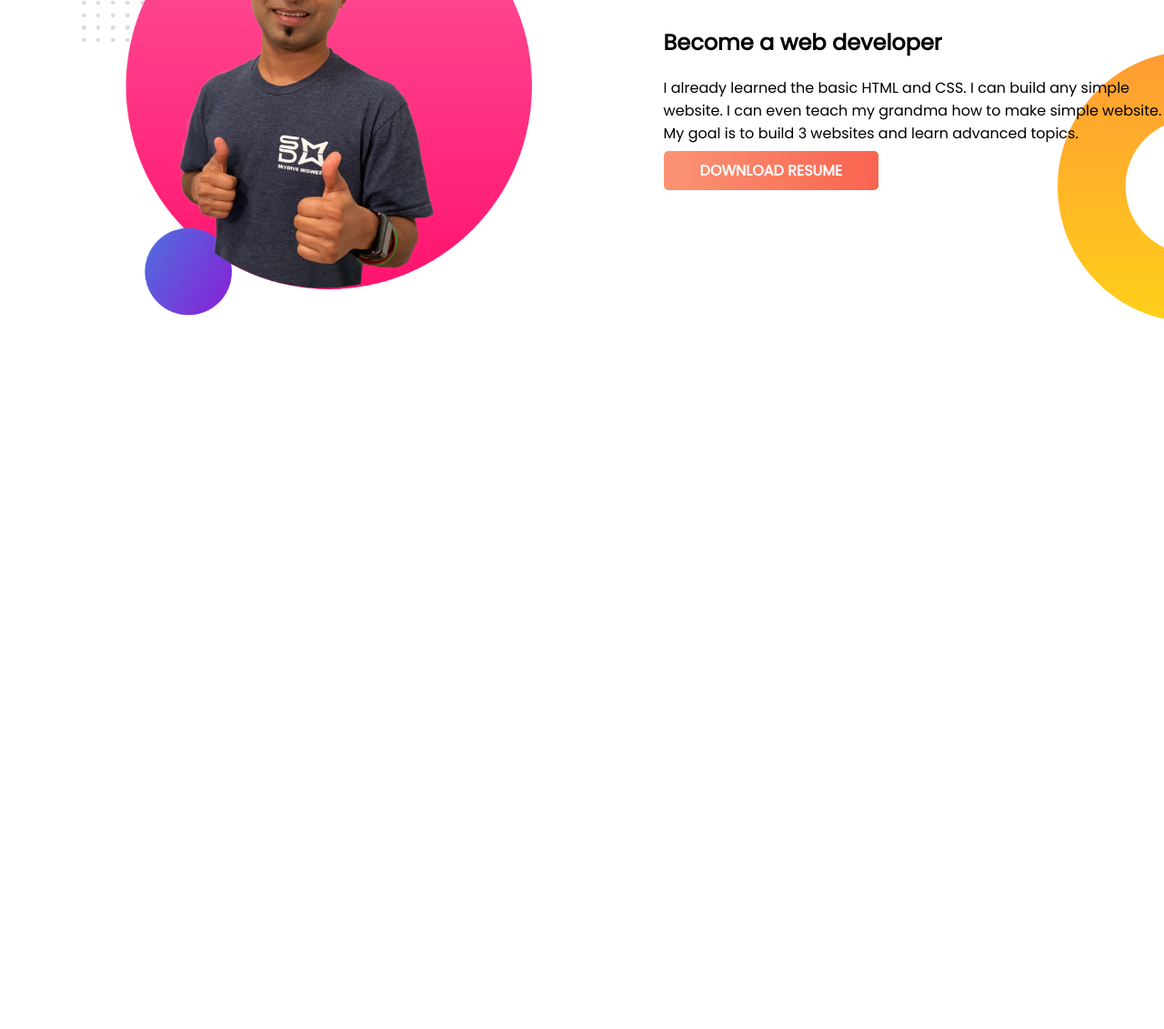
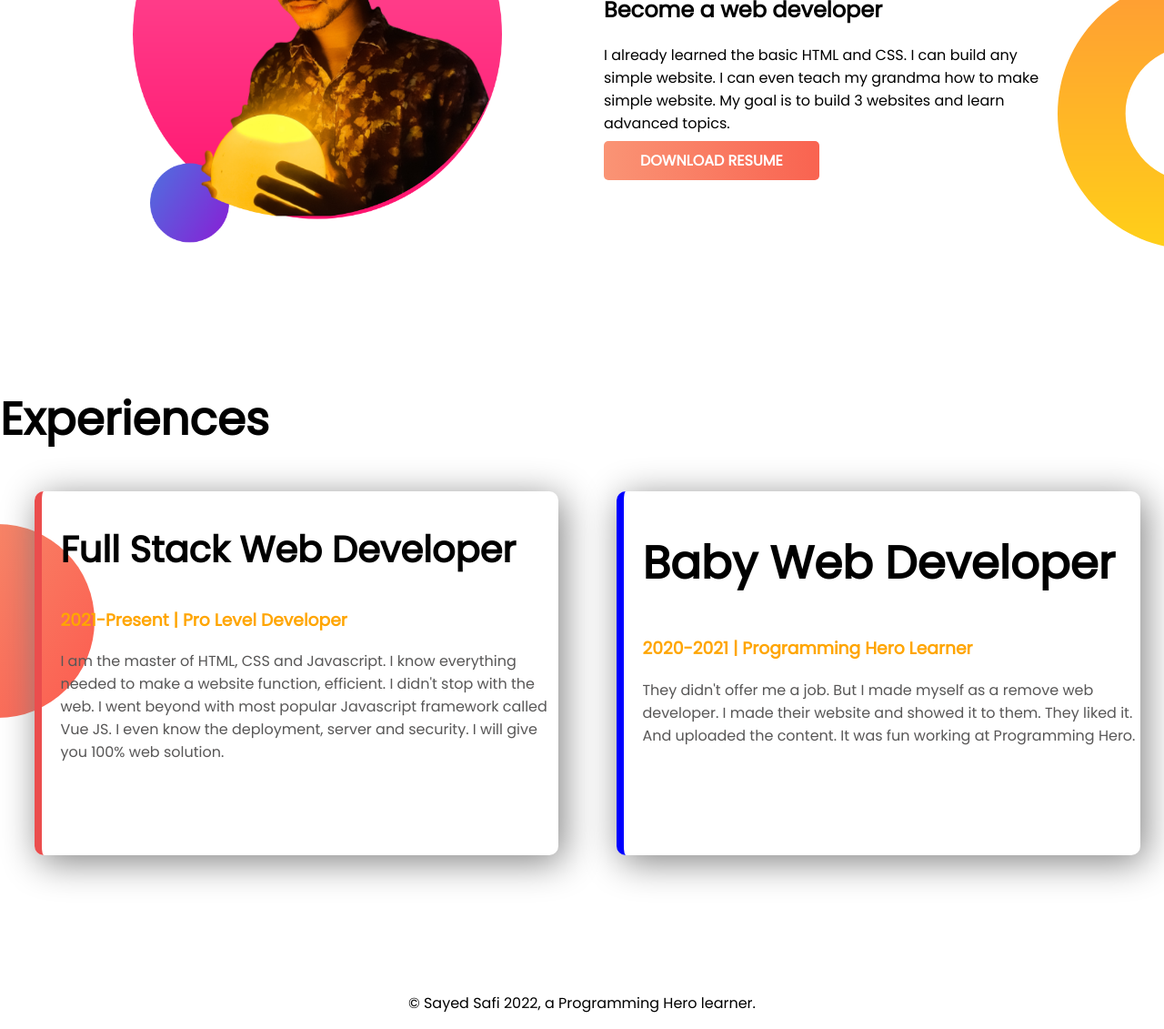
Before and after one commit to sayedsafi2000/4th-Module-Port-Web, a plain HTML site: page index.html in a window 1280 px wide. Shown: the part 778-1909 px from the top of the page at 91% size. Before the commit the page ends 1132 px from the top, so only its background shows below. Drawn offline with Linux system fonts and the light colour scheme.

Commit message:
Added my photo

```diff
--- a/index.html
+++ b/index.html
@@ -13,7 +13,7 @@
 </head>
 
 <body>
-    <section class="top-banner">
+    <section class="top-banner flixable-container">
         <div class="half-width">
             <h1>Welcome to</h1>
             <h1><span class="orange">Sayed Safi</span> World</h1>
@@ -28,12 +28,12 @@
             <a class="link-button" target="_blank" href="www.linkedin.com/in/sayed-safi">Hire Me</a>
         </div>
         <div class="half-width">
-            <img src="images/jhankar.png" alt="">
+            <img src="images/fast.png" alt="">
         </div>
     </section>
-    <section class="big-dream">
+    <section class="big-dream flixable-container">
         <div class="half-width">
-            <img src="images/jhankar2.png" alt="">
+            <img src="images/second.png" alt="">
         </div>
         <div class="half-width">
             <h1>Dream Big</h1>
@@ -46,7 +46,32 @@
             <a target="_blank" href="" class="link-button">DOWNLOAD RESUME</a>
         </div>
     </section>
+    <section class="experience-area">
+        <h1>Experiences</h1>
+        <div class="flixable-container">
+            <div id="full-dev" class="dev-expo">
+                <h1 class="full-dev">Full Stack Web Developer</h1>
+                <h3>2021-Present | Pro Level Developer</h3>
+                <p>
+                    I am the master of HTML, CSS and Javascript. I know everything needed to make a website function,
+                    efficient. I didn't stop with the web. I went beyond with most popular Javascript framework called
+                    Vue JS. I even know the deployment, server and security. I will give you 100% web solution.</p>
+            </div>
+            <div id="baby-dev" class="dev-expo">
+                <h1 class="full-dev">Baby Web Developer</h1>
+                <h3>2020-2021 | Programming Hero Learner</h3>
+                <p>
+                    They didn't offer me a job. But I made myself as a remove web developer. I made their website and
+                    showed it to them. They liked it. And uploaded the content. It was fun working at Programming Hero.
+                </p>
+            </div>
+        </div>
+    </section>
+
 
 </body>
+<footer>
+    <p>© Sayed Safi 2022, a Programming Hero learner.</p>
+</footer>
 
 </html>
--- a/style.css
+++ b/style.css
@@ -12,17 +12,23 @@ h1 {
     color: orange;
 }
 
+.flixable-container {
+    display: flex;
+    margin-bottom: 150px;
+}
+
 .top-banner {
     background-image: url(images/top-banner.png);
     background-repeat: no-repeat;
     display: flex;
-    margin-bottom: 150px;
+
 
 }
 
 .half-width {
-    width: 50%;
-    padding-left: 7%;
+    width: 39%;
+    padding-left: 8%;
+    margin-right: -40px;
 }
 
 .half-width img {
@@ -43,5 +49,45 @@ h1 {
     background-repeat: no-repeat;
     display: flex;
     background-position: right bottom;
+}
+
+.experience-area {
+    background-image: url(images/exp-bg.png);
+    background-repeat: no-repeat;
+    background-position: left;
 
 }
+
+.dev-expo {
+    width: 50%;
+    height: 400px;
+    margin-left: 3%;
+    margin-right: 2%;
+    box-shadow: 5px 7px 40px gray;
+    border-radius: 10px;
+    padding-left: 20px;
+}
+
+.dev-expo p {
+    color: rgb(88, 87, 87);
+}
+
+.dev-expo h3 {
+    color: orange
+}
+
+#full-dev {
+    border-left: 8px solid #eb4d4d;
+}
+
+#full-dev h1 {
+    font-size: 40px;
+}
+
+#baby-dev {
+    border-left: 8px solid blue;
+}
+
+footer p {
+    text-align: center;
+}
```
Also changed, not shown: images/fast.png (added), images/second.png (added).
